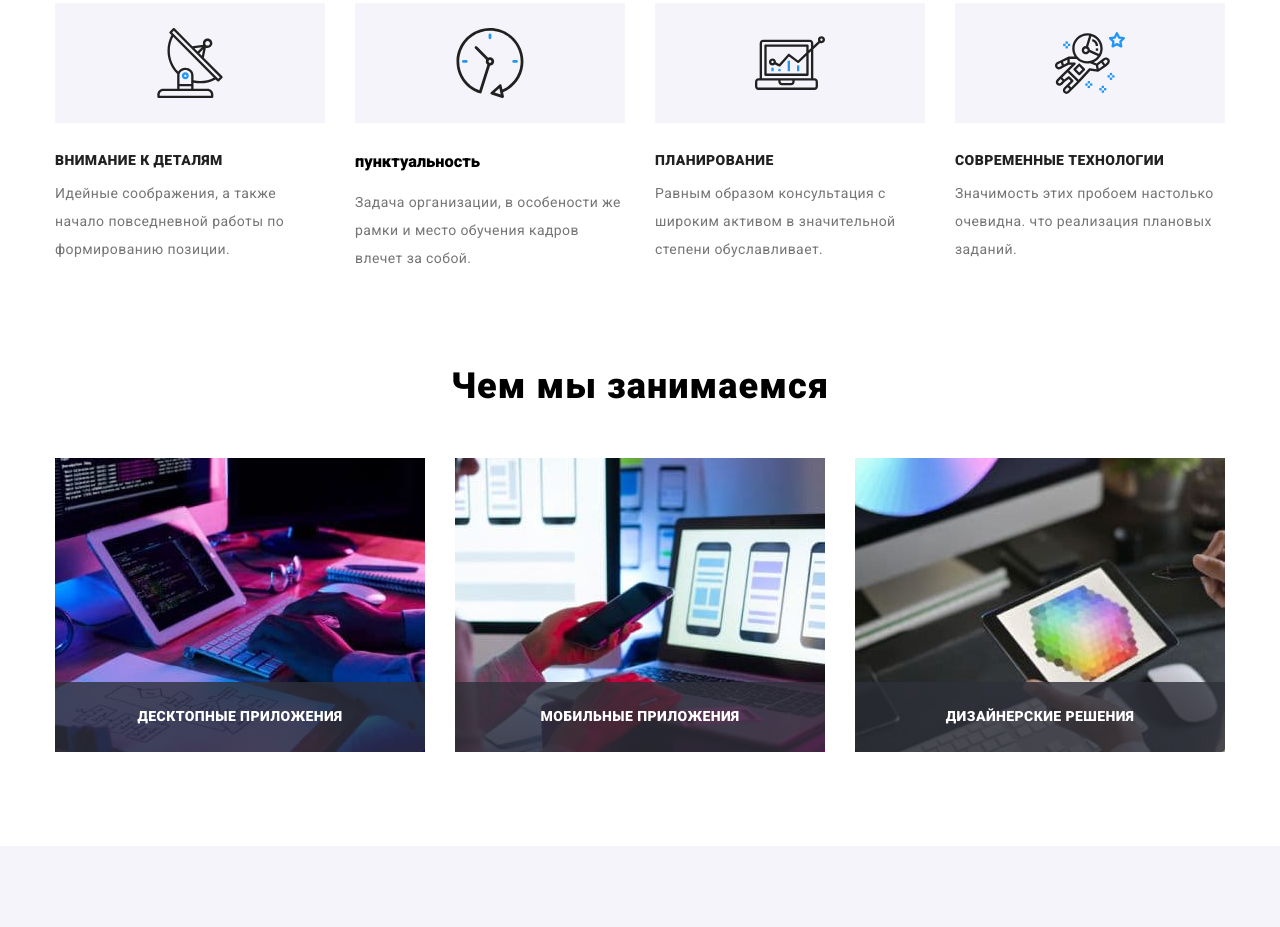
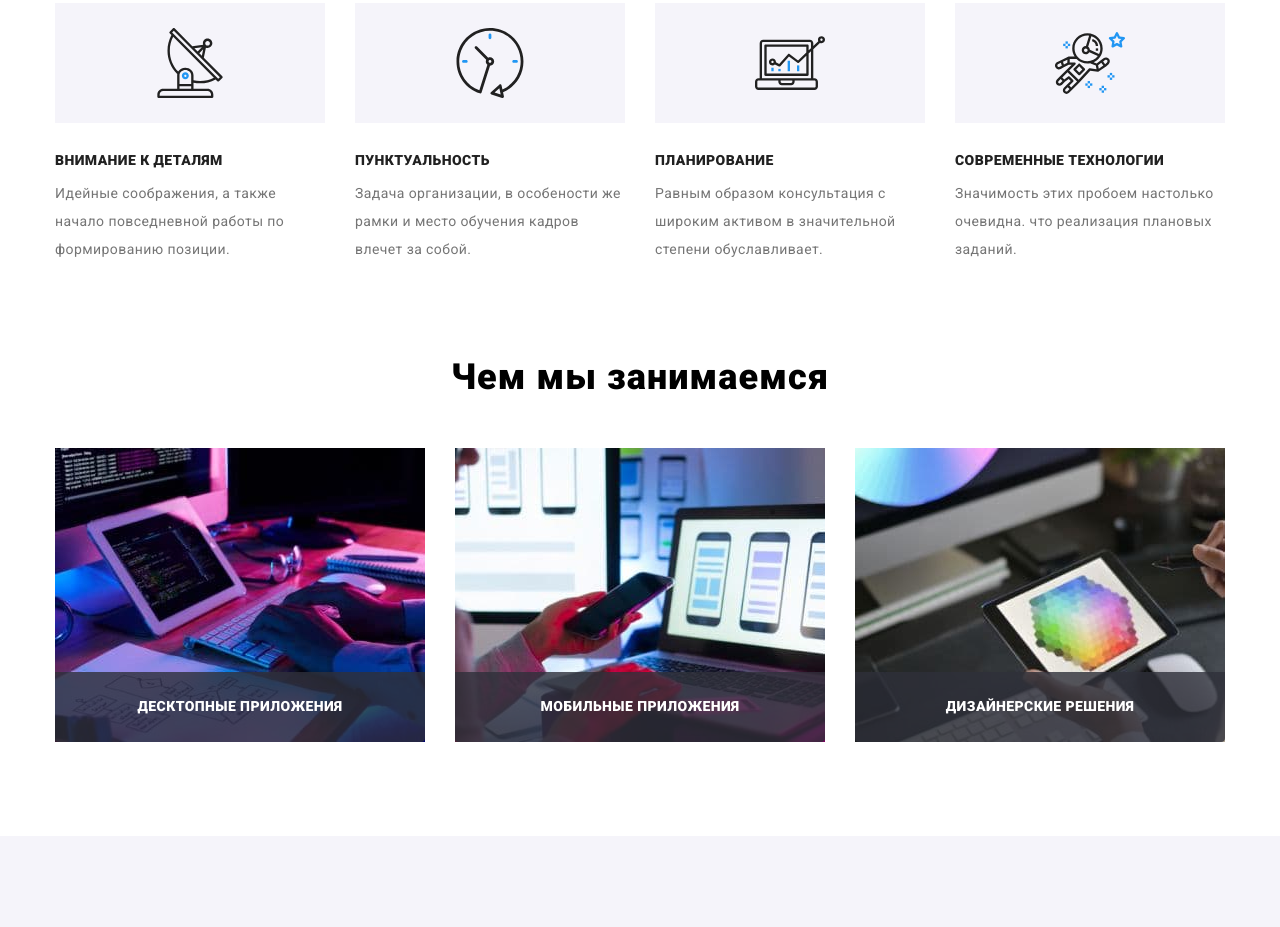
Before and after one commit to SerhiiNool/goit-markup-hw-07, a plain HTML site: page index.html in a window 1280 px wide. Shown: the part 772-1699 px from the top of the page. Drawn offline with nearby package versions, Linux system fonts and the light colour scheme.

Commit message:
finish mod7

```diff
--- a/index.html
+++ b/index.html
@@ -90,7 +90,7 @@
                   <use href="./img/icon.svg#icon-clock-2"></use>
                 </svg>
               </div>
-              <h3 class="about-title">пунктуальность</h3>
+              <h3 class="advantages-title">пунктуальность</h3>
               <p class="advantages-description">
                 Задача организации, в особености же рамки и место обучения кадров влечет за собой.
               </p>
--- a/sass/components/main-page-portfolio/_main-page-porftolio.scss
+++ b/sass/components/main-page-portfolio/_main-page-porftolio.scss
@@ -33,6 +33,7 @@
   border: 0;
   padding: 6px 22px;
   display: block;
+  cursor: pointer;
   transition: color 250ms cubic-bezier(0.4, 0, 0.2, 1),
     background-color 250ms cubic-bezier(0.4, 0, 0.2, 1),
     box-shadow 250ms cubic-bezier(0.4, 0, 0.2, 1);
```
Also changed, not shown: css/main.css, css/main.min.css, 2 other files.
